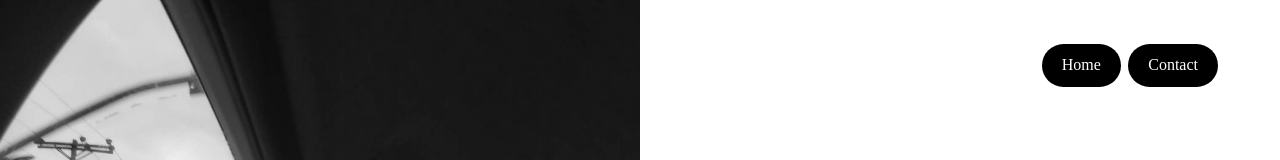
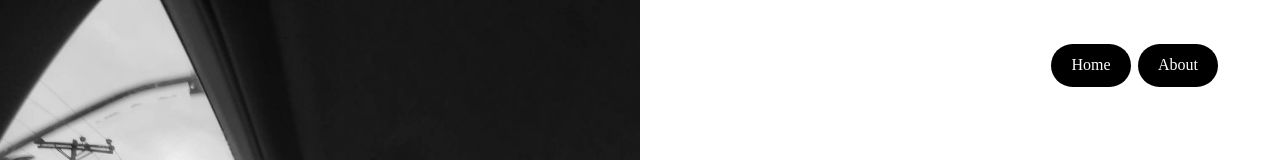
Before and after one commit to bpmiranda3099/bpmiranda3099.github.io, a plain HTML site: page contact.html in a window 1280 px wide. Shown: the top 160 px of the page. Drawn offline with Linux system fonts and the light colour scheme; a web font is replaced by a local one.

Commit message:
modified-about-page

```diff
--- a/contact.html
+++ b/contact.html
@@ -71,7 +71,7 @@
 
 					<div class="animation-container animation-fade-left" data-animation-delay="300" style="text-align: right;">
                         <button class="black-button" onclick="window.location.href='index.html'">Home</button>
-                        <button class="black-button" onclick="window.location.href='contact.html'">Contact</button>
+                        <button class="black-button" onclick="window.location.href='about.html'">About</button>
                     </div>
 
                     <br>
```
